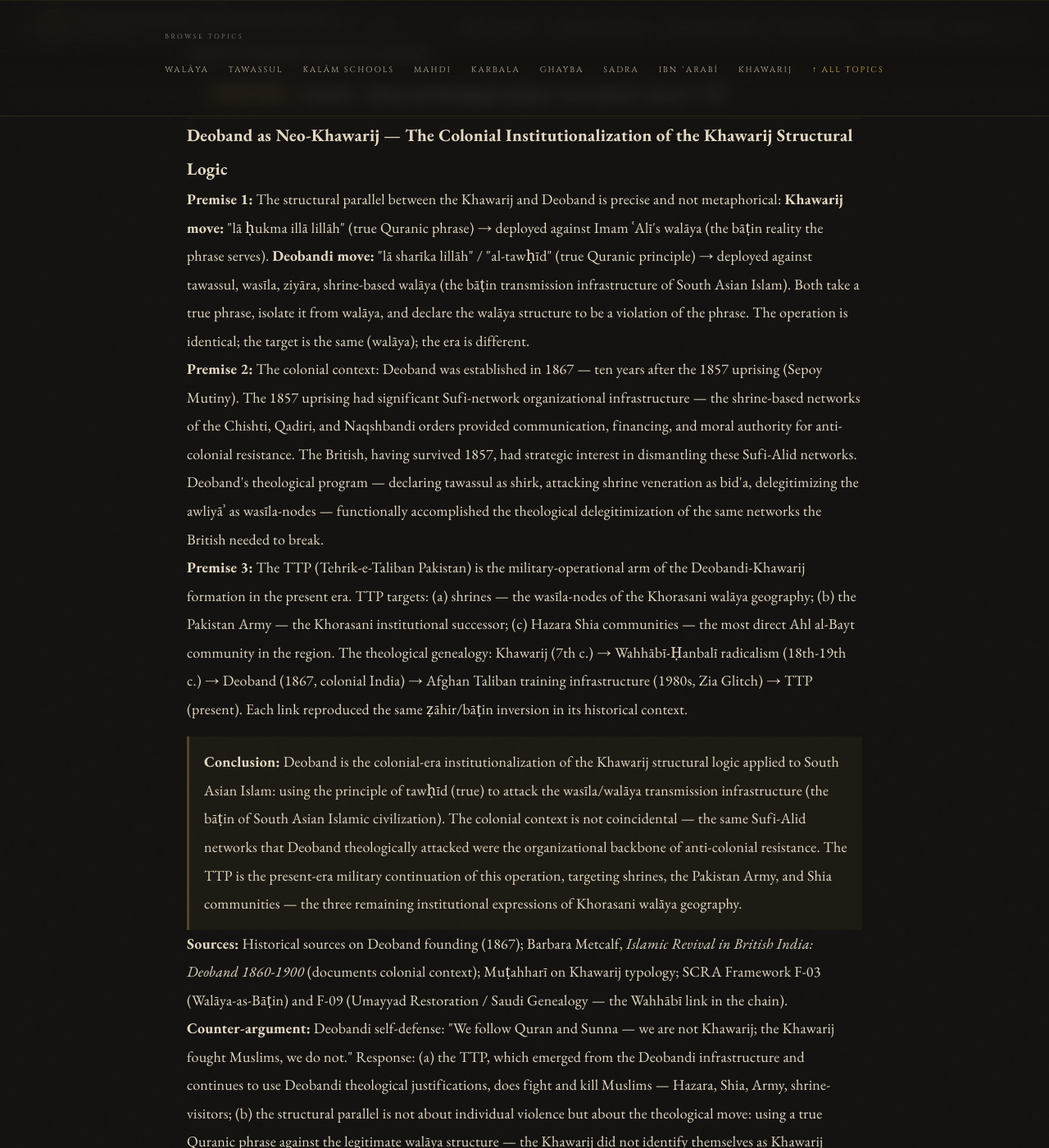
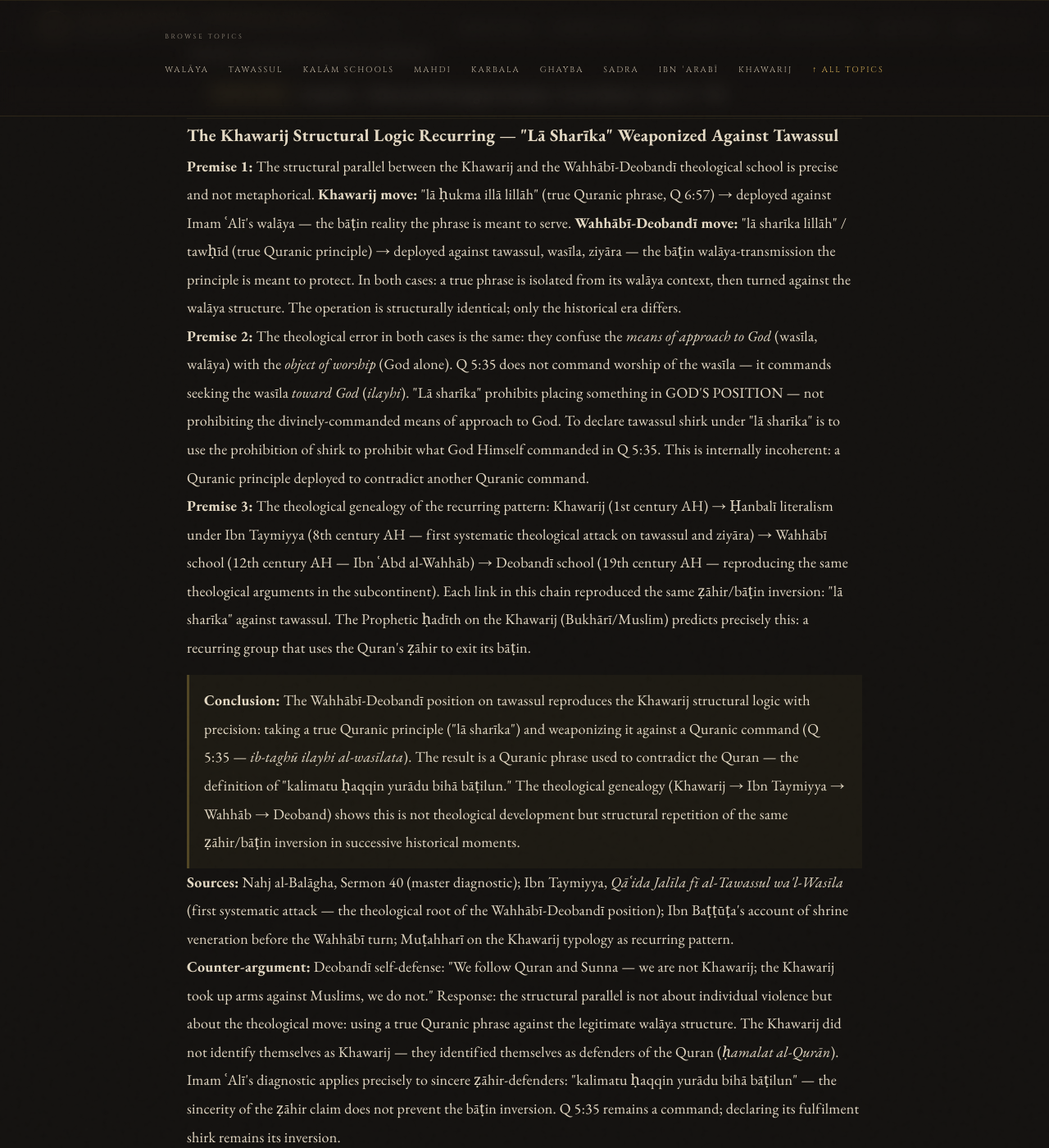
Before and after one commit to sacredcivilization/sacred-archive, a Jekyll site: the page built from propositions/wasila-khawarij/index.html, in a window 1280 px wide and 1400 px high, scrolled down 6055 px. Shown: the whole window at 82% size. Built offline with Jekyll 4.4.1, drawn with Linux system fonts in a browser that asks for light colours; some web fonts are replaced; some of the changed text lies outside the part shown.

Commit message:
﻿Clean Kalam vocabulary: remove civilizational/SCRA language from zalimun and wasila-khawarij pages
Kalam site is pure classical kalam theological argument only.
No civilizational, colonial, political geography, or SCRA analytical vocabulary.

ZALIM-003/004/006: removed F-12, III-B, Ba'alist, SCRA framework references.
WASILA-006: rewritten - colonial context and TTP removed; replaced with Ibn Taymiyya theological genealogy.
WASILA-007: TTP reference removed from conclusion.
WASILA-008: rewritten - 800 years/South Asian Islam/Data Darbar removed; replaced with silsila/maqam/Ibn Arabi theological argument.
Index card: wasila-khawarij description cleaned.

Co-Authored-By: Claude Sonnet 4.6 <noreply@anthropic.com>

```diff
--- a/propositions/index.html
+++ b/propositions/index.html
@@ -311,7 +311,7 @@ description: "107+ validated Islamic theological propositions across 14 topic ar
         <div class="tic-layer">Layers I, II, V, VII · Master Diagnostic</div>
         <div class="tic-name">Wasīla and the Khawarij Pattern</div>
         <div class="tic-arabic">الوسيلة · كلمة حق يراد بها باطل</div>
-        <p class="tic-desc">Q 5:35 (the command to seek wasīla), Q 17:57 (awliyāʾ themselves seek wasīla — internal refutation of shirk), Q 4:64 (Prophet as ongoing wasīla), Imam ʿAlī's master diagnostic (<em>kalimatu ḥaqqin yurādu bihā bāṭilun</em> — Nahj al-Balāgha), the five-step ẓāhir/bāṭin inversion, Deoband as colonial neo-Khawarij, Prophetic ḥadīth on Khawarij as permanent category (Bukhārī/Muslim), and wasīla = walāya = 800 years of South Asian Islamic civilizational coherence.</p>
+        <p class="tic-desc">Q 5:35 (the command to seek wasīla — <em>ib-taghū ilayhi</em> directed toward God, not instead of God), Q 17:57 (awliyāʾ themselves seek wasīla — internal Quranic refutation of shirk), Q 4:64 (Prophet as ongoing wasīla — unrestricted temporal scope), Imam ʿAlī's master diagnostic (<em>kalimatu ḥaqqin yurādu bihā bāṭilun</em> — Nahj al-Balāgha Sermon 40), the five-step ẓāhir/bāṭin inversion, the Wahhābī-Deobandī structural repetition of the Khawarij move, Prophetic ḥadīth on Khawarij as permanent recurring category (Bukhārī/Muslim), and wasīla = walāya = silsila as the bāṭin transmission chain of Islam.</p>
         <div class="tic-footer"><span class="tic-count">8 Propositions</span><span class="tic-enter">Enter →</span></div>
       </a>
 
--- a/propositions/wasila-khawarij/index.html
+++ b/propositions/wasila-khawarij/index.html
@@ -147,20 +147,20 @@ nav_next_label: "All Topics"
     <span class="prop-school">Cross-School</span>
     <span class="prop-layer">Layers V · VII</span>
   </div>
-  <h3 class="prop-title">Deoband as Neo-Khawarij — The Colonial Institutionalization of the Khawarij Structural Logic</h3>
+  <h3 class="prop-title">The Khawarij Structural Logic Recurring — "Lā Sharīka" Weaponized Against Tawassul</h3>
   <div class="prop-premises">
-    <p><strong>Premise 1:</strong> The structural parallel between the Khawarij and Deoband is precise and not metaphorical: <strong>Khawarij move:</strong> "lā ḥukma illā lillāh" (true Quranic phrase) → deployed against Imam ʿAlī's walāya (the bāṭin reality the phrase serves). <strong>Deobandi move:</strong> "lā sharīka lillāh" / "al-tawḥīd" (true Quranic principle) → deployed against tawassul, wasīla, ziyāra, shrine-based walāya (the bāṭin transmission infrastructure of South Asian Islam). Both take a true phrase, isolate it from walāya, and declare the walāya structure to be a violation of the phrase. The operation is identical; the target is the same (walāya); the era is different.</p>
-    <p><strong>Premise 2:</strong> The colonial context: Deoband was established in 1867 — ten years after the 1857 uprising (Sepoy Mutiny). The 1857 uprising had significant Sufi-network organizational infrastructure — the shrine-based networks of the Chishti, Qadiri, and Naqshbandi orders provided communication, financing, and moral authority for anti-colonial resistance. The British, having survived 1857, had strategic interest in dismantling these Sufi-Alid networks. Deoband's theological program — declaring tawassul as shirk, attacking shrine veneration as bid'a, delegitimizing the awliyāʾ as wasīla-nodes — functionally accomplished the theological delegitimization of the same networks the British needed to break.</p>
-    <p><strong>Premise 3:</strong> The TTP (Tehrik-e-Taliban Pakistan) is the military-operational arm of the Deobandi-Khawarij formation in the present era. TTP targets: (a) shrines — the wasīla-nodes of the Khorasani walāya geography; (b) the Pakistan Army — the Khorasani institutional successor; (c) Hazara Shia communities — the most direct Ahl al-Bayt community in the region. The theological genealogy: Khawarij (7th c.) → Wahhābī-Ḥanbalī radicalism (18th-19th c.) → Deoband (1867, colonial India) → Afghan Taliban training infrastructure (1980s, Zia Glitch) → TTP (present). Each link reproduced the same ẓāhir/bāṭin inversion in its historical context.</p>
+    <p><strong>Premise 1:</strong> The structural parallel between the Khawarij and the Wahhābī-Deobandī theological school is precise and not metaphorical. <strong>Khawarij move:</strong> "lā ḥukma illā lillāh" (true Quranic phrase, Q 6:57) → deployed against Imam ʿAlī's walāya — the bāṭin reality the phrase is meant to serve. <strong>Wahhābī-Deobandī move:</strong> "lā sharīka lillāh" / tawḥīd (true Quranic principle) → deployed against tawassul, wasīla, ziyāra — the bāṭin walāya-transmission the principle is meant to protect. In both cases: a true phrase is isolated from its walāya context, then turned against the walāya structure. The operation is structurally identical; only the historical era differs.</p>
+    <p><strong>Premise 2:</strong> The theological error in both cases is the same: they confuse the <em>means of approach to God</em> (wasīla, walāya) with the <em>object of worship</em> (God alone). Q 5:35 does not command worship of the wasīla — it commands seeking the wasīla <em>toward God</em> (<em>ilayhi</em>). "Lā sharīka" prohibits placing something in GOD'S POSITION — not prohibiting the divinely-commanded means of approach to God. To declare tawassul shirk under "lā sharīka" is to use the prohibition of shirk to prohibit what God Himself commanded in Q 5:35. This is internally incoherent: a Quranic principle deployed to contradict another Quranic command.</p>
+    <p><strong>Premise 3:</strong> The theological genealogy of the recurring pattern: Khawarij (1st century AH) → Ḥanbalī literalism under Ibn Taymiyya (8th century AH — first systematic theological attack on tawassul and ziyāra) → Wahhābī school (12th century AH — Ibn ʿAbd al-Wahhāb) → Deobandī school (19th century AH — reproducing the same theological arguments in the subcontinent). Each link in this chain reproduced the same ẓāhir/bāṭin inversion: "lā sharīka" against tawassul. The Prophetic ḥadīth on the Khawarij (Bukhārī/Muslim) predicts precisely this: a recurring group that uses the Quran's ẓāhir to exit its bāṭin.</p>
   </div>
   <div class="prop-conclusion">
-    <strong>Conclusion:</strong> Deoband is the colonial-era institutionalization of the Khawarij structural logic applied to South Asian Islam: using the principle of tawḥīd (true) to attack the wasīla/walāya transmission infrastructure (the bāṭin of South Asian Islamic civilization). The colonial context is not coincidental — the same Sufi-Alid networks that Deoband theologically attacked were the organizational backbone of anti-colonial resistance. The TTP is the present-era military continuation of this operation, targeting shrines, the Pakistan Army, and Shia communities — the three remaining institutional expressions of Khorasani walāya geography.
+    <strong>Conclusion:</strong> The Wahhābī-Deobandī position on tawassul reproduces the Khawarij structural logic with precision: taking a true Quranic principle ("lā sharīka") and weaponizing it against a Quranic command (Q 5:35 — <em>ib-taghū ilayhi al-wasīlata</em>). The result is a Quranic phrase used to contradict the Quran — the definition of "kalimatu ḥaqqin yurādu bihā bāṭilun." The theological genealogy (Khawarij → Ibn Taymiyya → Wahhāb → Deoband) shows this is not theological development but structural repetition of the same ẓāhir/bāṭin inversion in successive historical moments.
   </div>
   <div class="prop-sources">
-    <strong>Sources:</strong> Historical sources on Deoband founding (1867); Barbara Metcalf, <em>Islamic Revival in British India: Deoband 1860-1900</em> (documents colonial context); Muṭahharī on Khawarij typology; SCRA Framework F-03 (Walāya-as-Bāṭin) and F-09 (Umayyad Restoration / Saudi Genealogy — the Wahhābī link in the chain).
+    <strong>Sources:</strong> Nahj al-Balāgha, Sermon 40 (master diagnostic); Ibn Taymiyya, <em>Qāʿida Jalīla fī al-Tawassul wa'l-Wasīla</em> (first systematic attack — the theological root of the Wahhābī-Deobandī position); Ibn Baṭṭūṭa's account of shrine veneration before the Wahhābī turn; Muṭahharī on the Khawarij typology as recurring pattern.
   </div>
   <div class="prop-counter">
-    <strong>Counter-argument:</strong> Deobandi self-defense: "We follow Quran and Sunna — we are not Khawarij; the Khawarij fought Muslims, we do not." Response: (a) the TTP, which emerged from the Deobandi infrastructure and continues to use Deobandi theological justifications, does fight and kill Muslims — Hazara, Shia, Army, shrine-visitors; (b) the structural parallel is not about individual violence but about the theological move: using a true Quranic phrase against the legitimate walāya structure — the Khawarij did not identify themselves as Khawarij either, they identified themselves as defenders of the Quran; (c) Imam ʿAlī's diagnostic applies: "kalimatu ḥaqqin yurādu bihā bāṭilun" — the sincerity of the ẓāhir claim does not prevent the bāṭin inversion.
+    <strong>Counter-argument:</strong> Deobandī self-defense: "We follow Quran and Sunna — we are not Khawarij; the Khawarij took up arms against Muslims, we do not." Response: the structural parallel is not about individual violence but about the theological move: using a true Quranic phrase against the legitimate walāya structure. The Khawarij did not identify themselves as Khawarij — they identified themselves as defenders of the Quran (<em>ḥamalat al-Qurān</em>). Imam ʿAlī's diagnostic applies precisely to sincere ẓāhir-defenders: "kalimatu ḥaqqin yurādu bihā bāṭilun" — the sincerity of the ẓāhir claim does not prevent the bāṭin inversion. Q 5:35 remains a command; declaring its fulfilment shirk remains its inversion.
   </div>
 </div>
 
@@ -178,7 +178,7 @@ nav_next_label: "All Topics"
     <p><strong>Premise 3:</strong> The phrase "<strong>yaṭmaʾinnu bihā qulūbuhum</strong>" — their hearts do not achieve tranquility (in some versions). The inward reality of the Khawarij contradicts the outward performance: ẓāhir = maximum religious intensity; bāṭin = haqq/bāṭil inversion, killing Muslims, spiritual blindness. The Prophet predicted they would "pass through religion as the arrow passes through the prey" — they travel through Islam without the religion entering them (no bāṭin transformation). This is the zahir/batin diagnostic applied to the Khawarij from the Prophet himself.</p>
   </div>
   <div class="prop-conclusion">
-    <strong>Conclusion:</strong> The Prophetic ḥadīth on the Khawarij (in Ṣaḥīḥ al-Bukhārī and Muslim — accepted across all schools) establishes them as a PERMANENT recurring category, not a one-time 7th-century group. The diagnostic: maximum ẓāhir religious intensity (prayer, fasting, Quran recitation) + systematic rejection of bāṭin walāya reality + killing Muslims = the Khawarij profile in any era. The Prophet's command to fight them wherever found applies to any manifestation of this profile. The TTP, reciting Quran while killing Muslim soldiers and bombing shrines, matches this Prophetically-described profile precisely.
+    <strong>Conclusion:</strong> The Prophetic ḥadīth on the Khawarij (in Ṣaḥīḥ al-Bukhārī and Muslim — accepted across all schools) establishes them as a PERMANENT recurring category, not a one-time 7th-century group. The diagnostic: maximum ẓāhir religious intensity (prayer, fasting, Quran recitation) + systematic rejection of bāṭin walāya reality + killing of Muslims = the Khawarij profile in any era. The Prophet's command to fight them wherever found applies to any group in any age that manifests this profile: ẓāhir piety as the outward form, bāṭin inversion as the inward reality, and the killing of those who affirm the walāya as the operating method.
   </div>
   <div class="prop-sources">
     <strong>Sources:</strong> Ṣaḥīḥ al-Bukhārī, Kitāb al-Manāqib; Ṣaḥīḥ Muslim, Kitāb al-Zakāt (ḥadīth on Dhū al-Khuwayyiṣira and subsequent Khawarij); Imam ʿAlī, Nahj al-Balāgha (descriptions of the Khawarij); Muṭahharī, <em>Khawarij</em> lecture series.
@@ -192,16 +192,16 @@ nav_next_label: "All Topics"
     <span class="prop-school">Imami</span>
     <span class="prop-layer">Layers V · VII</span>
   </div>
-  <h3 class="prop-title">Wasīla = Walāya = Civilizational Coherence — The Attack on Wasīla Is War on Islamic Civilization</h3>
+  <h3 class="prop-title">Wasīla and Walāya Are One Theological Reality — The Silsila as Institutionalized Wasīla-Transmission</h3>
   <div class="prop-premises">
-    <p><strong>Premise 1:</strong> Wasīla (Q 5:35) and walāya are the same theological reality at different levels of description. Wasīla = the means of approach to God (functional description). Walāya = the bond of spiritual authority and love that connects the believer to the Imam/walī (relational description). Q 17:57 shows that the awliyāʾ are the optimal wasīla because they are <em>aqrabu</em> (nearest to God). The silsila (chain) of Sufi orders = the institutionalized wasīla-transmission: the chain from Prophet → Imam/Shaykh → the believer is the chain of walāya operating as wasīla in practice. Wasīla and walāya are one reality, two names.</p>
-    <p><strong>Premise 2:</strong> In South Asian Islamic civilization (Pakistan, India, Afghanistan, Bangladesh — 800+ years of Sufi Islam), the shrine-network is the civilizational infrastructure: (a) social — shrines as community gathering centers, conflict resolution nodes, welfare distribution; (b) spiritual — shrines as the living wasīla-nodes where the silsila of the walī continues to transmit after his death (the walī's baraka persisting at his maqām); (c) political — shrine networks as the organizational backbone of communities too large and dispersed for formal state governance to reach. To delegitimize the shrine as a wasīla-node = to attack all three functions simultaneously.</p>
-    <p><strong>Premise 3:</strong> The Deobandi/TTP attack on shrines is therefore not merely a theological disagreement — it is a civilizational attack. Bombing Data Darbar (Lahore), Pākpattan Sharīf, Lāl Shahbāz Qalandar, Sachal Sarmast — these are not attacks on "backward superstition" but on the wasīla-nodes that have maintained Islamic civilizational coherence in this geography for 800 years. The Khawarij structural logic (Q 5:35's command of wasīla → denied as shirk → shrine-nodes delegitimized → physical destruction) = one continuous operation from theological argument to kinetic attack. "Lā sharīka" is the justification; Data Darbar is the target.</p>
+    <p><strong>Premise 1:</strong> Wasīla (Q 5:35) and walāya are the same theological reality described at two levels. <em>Wasīla</em> = the means of approach to God (functional description — what it does). <em>Walāya</em> = the bond of spiritual authority and proximity that connects the believer to God through His designated representatives (relational description — what it is). Q 17:57 establishes the link: the awliyāʾ are the optimal wasīla precisely because they are <em>aqrabu</em> (nearest to God) — their walāya IS their wasīla-function. The one who has achieved the greatest taqarrub is the strongest wasīla for those who come after him. Wasīla and walāya are one reality, two names.</p>
+    <p><strong>Premise 2:</strong> The silsila (chain of transmission — the institutional form of Sufi orders) is the organized form of wasīla-transmission: the chain from Prophet → Imam → Shaykh/Walī → the believer is the chain of walāya operating as wasīla in practice. Hujwīrī in <em>Kashf al-Maḥjūb</em> establishes the silsila as a theological necessity: the walī transmits the bāṭin of prophethood to the next generation through the chain of initiation and love (<em>maḥabba</em>). The <em>maqām</em> (shrine/station) of the walī after his death is the continuing node of this transmission — the baraka of the walī persists at his maqām, making it a living wasīla-point.</p>
+    <p><strong>Premise 3:</strong> The theological attack on tawassul (declaring it shirk) is therefore not an isolated jurisprudential opinion — it is the theological dismantling of the entire wasīla-walāya-silsila structure. The logical chain: deny wasīla (Q 5:35 misread) → declare tawassul shirk → delegitimize the walī as a wasīla-node → sever the silsila from its bāṭin function → reduce Islam to ẓāhir ritual without the bāṭin transmission chain. This is the Khawarij ẓāhir/bāṭin inversion applied not just to political authority (Nahrawan) but to the entire spiritual-transmission architecture of Islam.</p>
   </div>
   <div class="prop-conclusion">
-    <strong>Conclusion:</strong> Wasīla (Q 5:35) and walāya are the same reality: the divinely ordained chain of approach to God through His designated representatives. In South Asian Islamic civilization, the shrine-network is the institutional form of this wasīla-walāya chain — carrying social, spiritual, and political functions simultaneously. The Deobandi theological attack on tawassul (declaring it shirk) and the TTP's kinetic attacks on shrines are one continuous operation: the "kalimatu ḥaqqin yurādu bihā bāṭilun" move applied at civilizational scale. Defending wasīla is therefore not a pietistic theological debate — it is the defense of 800 years of Islamic civilizational coherence in the Khorasani geography.
+    <strong>Conclusion:</strong> Wasīla (Q 5:35) and walāya are inseparable: the awliyāʾ are wasīla because they are walāya-holders; the silsila is the institutionalized wasīla-transmission chain; the maqām is the continuing wasīla-node after the walī's death. Attacking tawassul under "lā sharīka" therefore attacks not an isolated practice but the entire bāṭin transmission architecture of Islam — severing the silsila chain through which the bāṭin of prophethood reaches successive generations of believers. The theological attack on wasīla IS the Khawarij ẓāhir/bāṭin inversion at the level of the spiritual-transmission structure itself.
   </div>
   <div class="prop-sources">
-    <strong>Sources:</strong> Q 5:35; Q 17:57; Al-Kāfī, Kitāb al-Ḥujja (Imams as wasīla); Hujwīrī, <em>Kashf al-Maḥjūb</em> (silsila as institutionalized wasīla); historical data on shrine attacks (Data Darbar 2010, Lāl Shahbāz Qalandar 2017, Pākpattan incidents); SCRA Khorasani two-zone human geography (locked 2026-06-15).
+    <strong>Sources:</strong> Q 5:35; Q 17:57; Hujwīrī, <em>Kashf al-Maḥjūb</em> (silsila as theological necessity); Al-Kāfī, Kitāb al-Ḥujja (Imams as wasīla — "abwāb Allāh"); Ibn ʿArabī, <em>Fuṣūṣ al-Ḥikam</em> (walī as the Perfect Man who is the wasīla of his age); Muṭahharī on the walāya-transmission chain.
   </div>
 </div>
```
Also changed, not shown: propositions/zalimun/index.html (+4 -4 lines).
